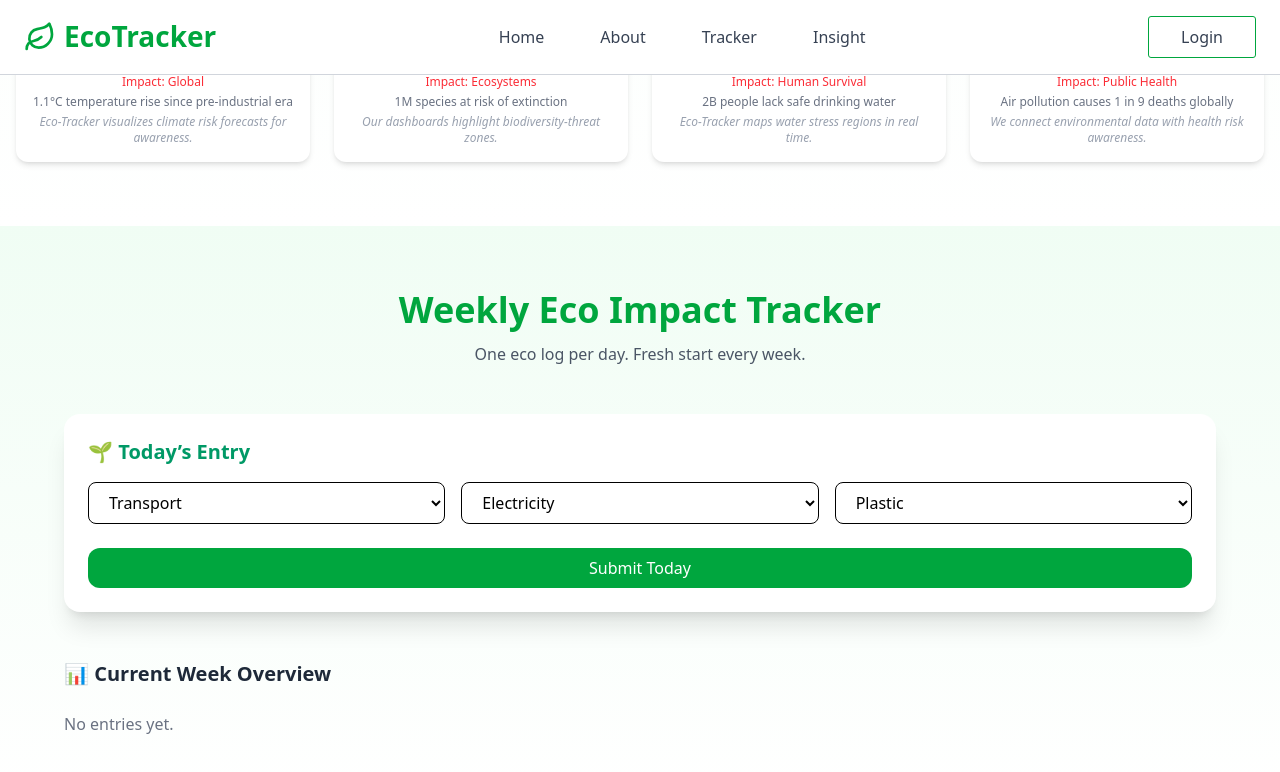
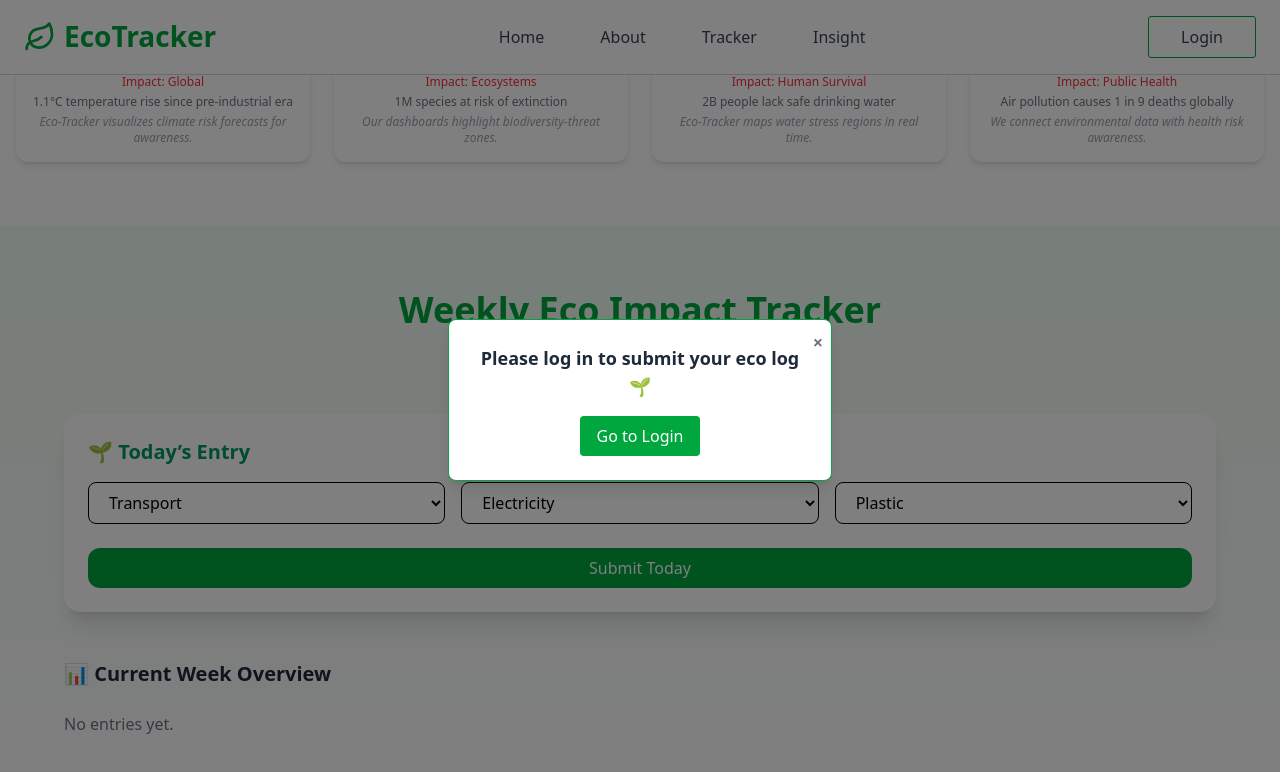
Before and after one commit to ShahanwazSaddam144/eco-tracker, a Next.js app: page / in a window 1280 px wide. Both pictures are taken after a click on the button "Submit Today". Shown: the part 1786-2558 px from the top of the page. Built offline with nearby package versions, Linux system fonts and the light colour scheme.

Commit message:
done for tracker according to user log in or log out

```diff
--- a/app/components/Tracker.js
+++ b/app/components/Tracker.js
@@ -2,6 +2,7 @@
 
 import React, { useEffect, useState } from "react";
 import { motion } from "framer-motion";
+import { useRouter } from "next/navigation";
 
 const DAY_MS = 24 * 60 * 60 * 1000;
 
@@ -29,11 +30,13 @@ const getWeekKey = () => {
   const firstDayOfYear = new Date(now.getFullYear(), 0, 1);
   const pastDays = Math.floor((now - firstDayOfYear) / DAY_MS);
   return `${now.getFullYear()}-W${Math.ceil(
-    (pastDays + firstDayOfYear.getDay() + 1) / 7
+    (pastDays + firstDayOfYear.getDay() + 1) / 7,
   )}`;
 };
 
 const Tracker = () => {
+  const router = useRouter();
+  const [user, setUser] = useState(null);
   const [formData, setFormData] = useState({
     transport: "",
     electricity: "",
@@ -45,6 +48,22 @@ const Tracker = () => {
   const [canSubmit, setCanSubmit] = useState(true);
   const [timeLeft, setTimeLeft] = useState(null);
   const [weekKey, setWeekKey] = useState(getWeekKey());
+  const [pop, setPop] = useState(false);
+
+  useEffect(() => {
+    const token = localStorage.getItem("token");
+    if (!token) return;
+    fetch("http://192.168.100.77:5000/api/auth/me", {
+      headers: {
+        Authorization: `Bearer ${token}`,
+      },
+    })
+      .then((res) => res.json())
+      .then((data) => {
+        if (data.success) setUser(data.user);
+      })
+      .catch(() => localStorage.removeItem("token"));
+  }, []);
 
   useEffect(() => {
     const currentWeek = getWeekKey();
@@ -96,6 +115,11 @@ const Tracker = () => {
   };
 
   const handleSubmit = () => {
+    if (!user) {
+      setPop(true);
+      return;
+    }
+
     if (!formData.transport || !formData.electricity || !formData.plastic)
       return;
 
@@ -123,7 +147,10 @@ const Tracker = () => {
   };
 
   return (
-    <section className="bg-gradient-to-b from-green-50 to-white py-16 px-4" id="tracker">
+    <section
+      className="bg-gradient-to-b from-green-50 to-white py-16 px-4"
+      id="tracker"
+    >
       <div className="max-w-6xl mx-auto">
         <motion.div
           initial={{ opacity: 0, y: 30 }}
@@ -246,6 +273,33 @@ const Tracker = () => {
           )}
         </div>
       </div>
+
+      {pop && (
+        <>
+          <div
+            className="fixed inset-0 bg-black/50 z-50 w-full min-h-screen"
+            onClick={() => setPop(false)}
+          ></div>
+
+          <div className="fixed z-50 top-1/2 left-1/2 -translate-x-1/2 -translate-y-1/2 bg-white border border-green-600 rounded-lg shadow-lg w-[90%] max-w-sm p-6 text-center">
+            <button
+              onClick={() => setPop(false)}
+              className="absolute top-2 right-2 text-gray-500 hover:text-gray-800 text-lg font-bold"
+            >
+              ×
+            </button>
+            <h1 className="text-lg font-semibold text-gray-800 mb-4">
+              Please log in to submit your eco log 🌱
+            </h1>
+            <button
+              onClick={() => router.push("/auth")}
+              className="px-4 py-2 bg-green-600 cursor-pointer text-white rounded hover:bg-green-700"
+            >
+              Go to Login
+            </button>
+          </div>
+        </>
+      )}
     </section>
   );
 };
```
